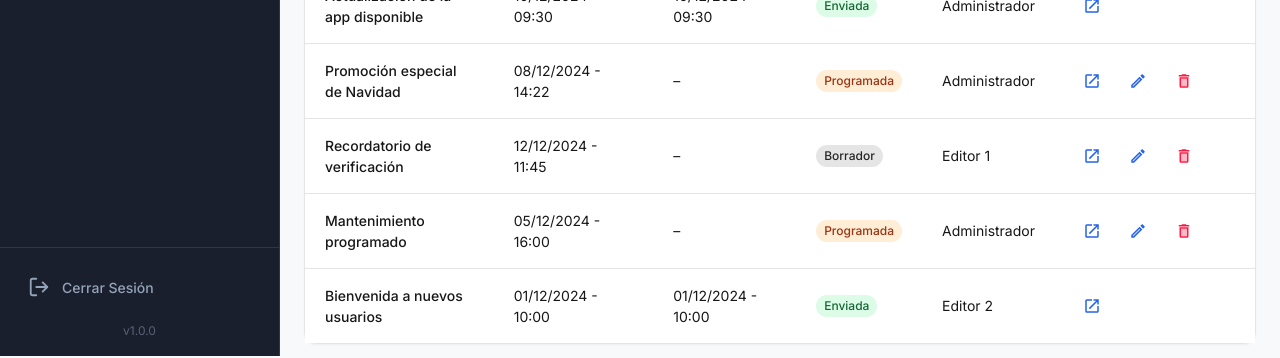
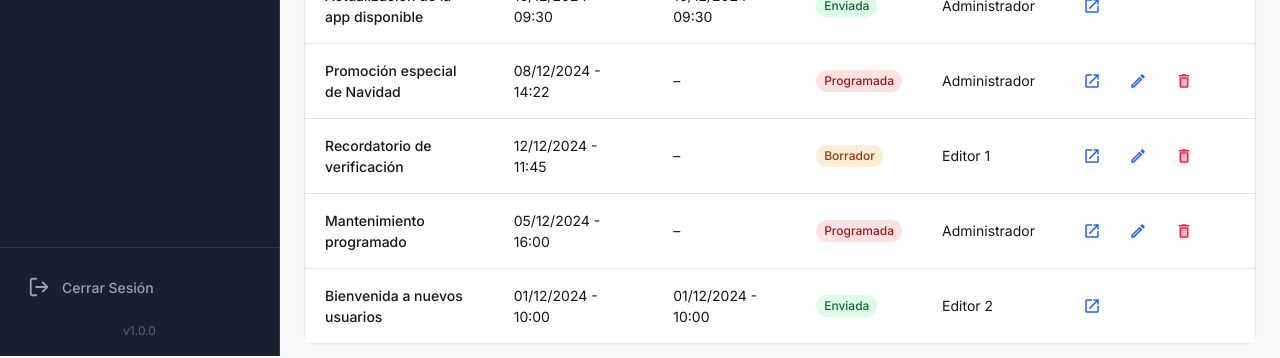
Before and after one commit to marcolof32/caster-back-template-1, a React (Vite) app: page /notificaciones in a window 1280 px wide. Shown: the part 444-802 px from the top of the page. Built offline with nearby package versions, Linux system fonts and the light colour scheme.

Commit message:
fix: Actualizar colores de badges - Programada rojo, Borrador amarillo, Enviada verde

```diff
--- a/src/pages/Notificaciones.tsx
+++ b/src/pages/Notificaciones.tsx
@@ -181,16 +181,16 @@ export const Notificaciones: React.FC = () => {
 
   // Obtener variante de badge según estado
   // Verde (success) = completado/éxito
-  // Amarillo (warning) = alerta/pendiente
-  // Gris (neutral) = estado neutro
+  // Amarillo (warning) = alerta/en proceso
+  // Rojo (error) = requiere acción/programada
   const getBadgeVariant = (estado: EstadoNotificacion) => {
     switch (estado) {
       case 'Enviada':
         return 'success';    // Verde - completado
       case 'Programada':
-        return 'warning';    // Amarillo - alerta/pendiente
+        return 'error';      // Rojo - requiere acción
       case 'Borrador':
-        return 'neutral';    // Gris - estado neutro
+        return 'warning';    // Amarillo - en proceso
       default:
         return 'neutral';
     }
```
